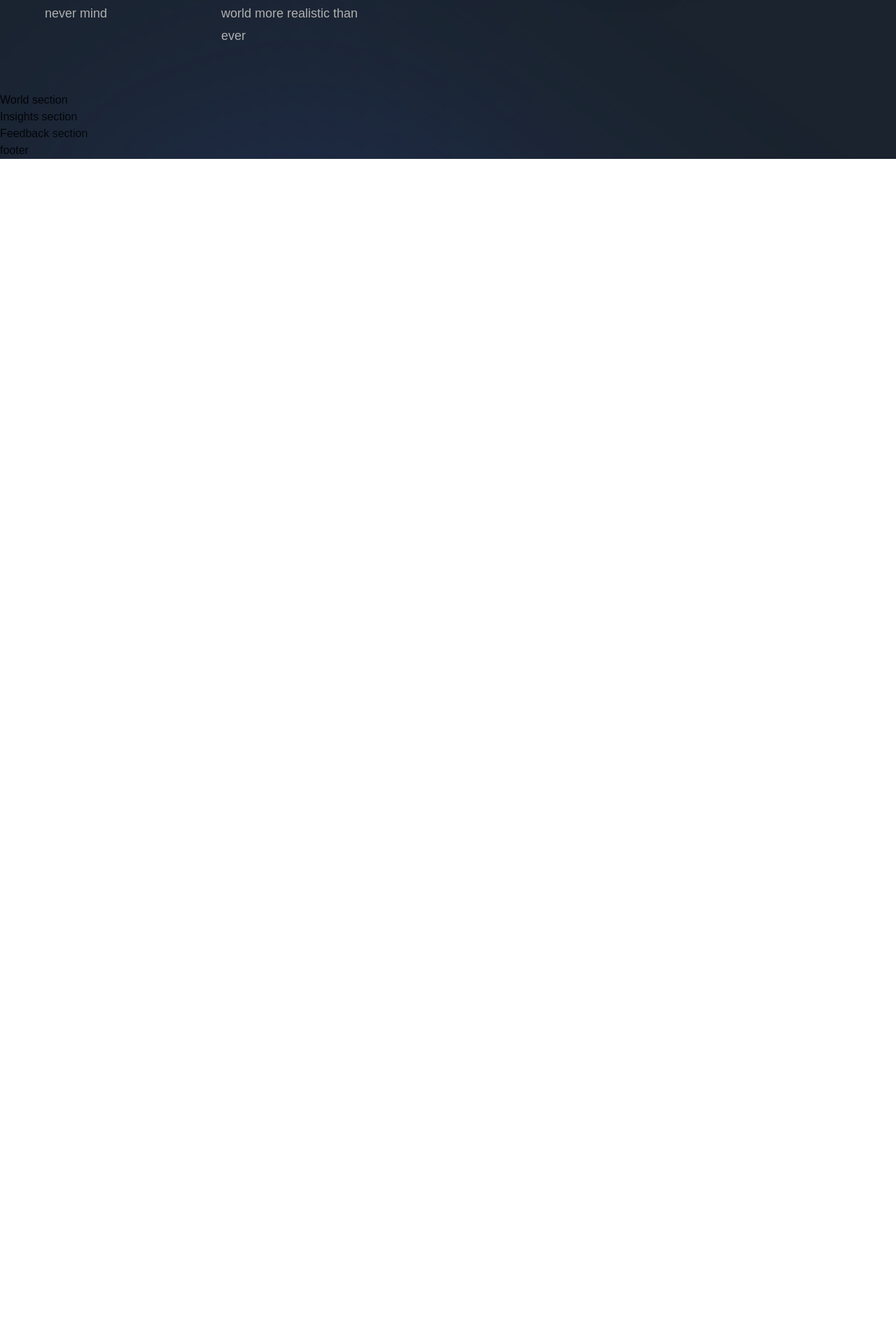
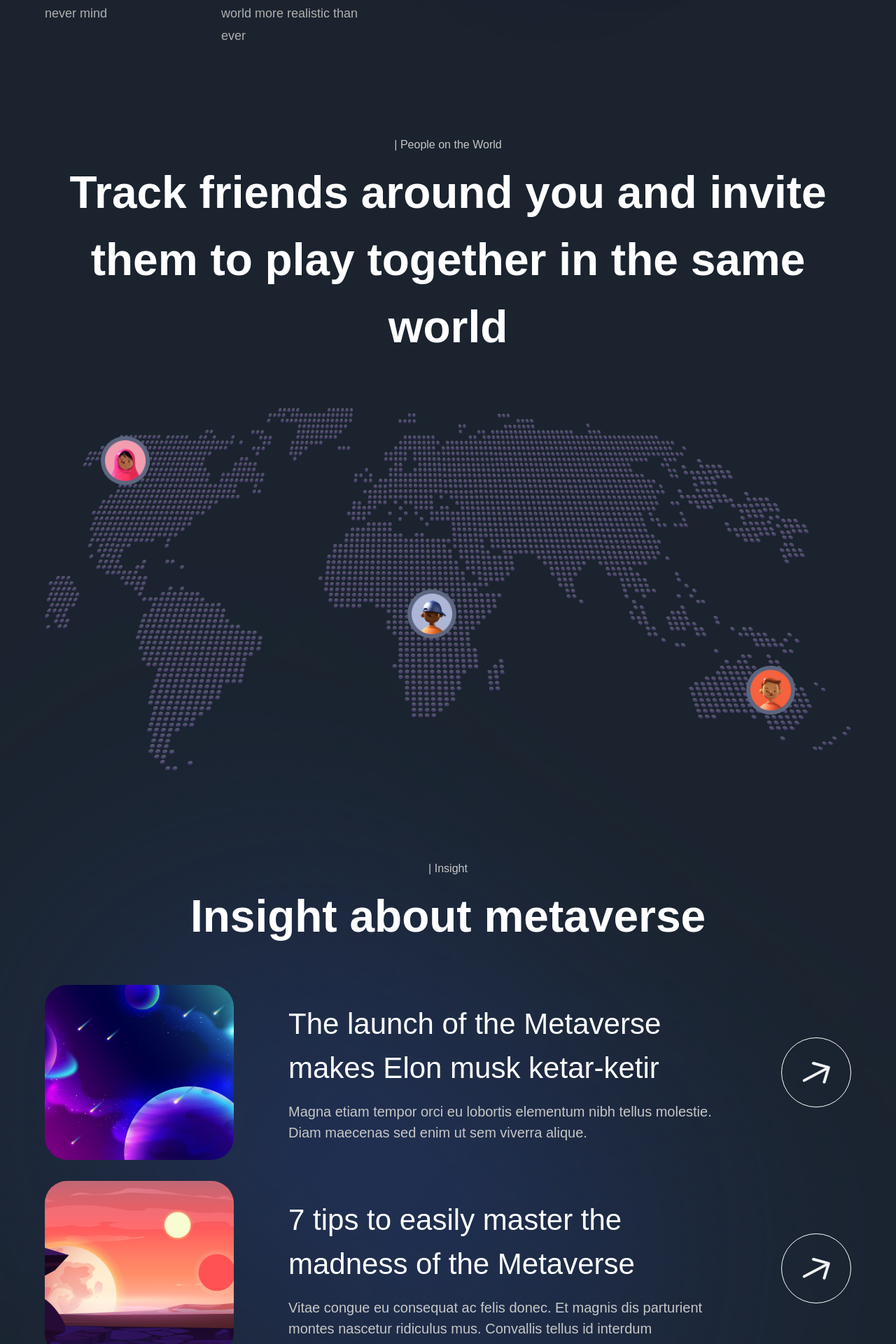
Before and after one commit to xml12333/reactJS, a Next.js app: page / in a window 1280 px wide. Shown: the part 4000-5920 px from the top of the page at 70% size. Before the commit the page ends 4227 px from the top, so only its background shows below. Built offline with nearby package versions, Linux system fonts and the light colour scheme; a web font is replaced by a local one.

Commit message:
add world and insights

```diff
--- a/components/InsightCard.jsx
+++ b/components/InsightCard.jsx
@@ -1,9 +1,35 @@
-'use client';
+"use client";
+import { motion } from "framer-motion";
+import { fadeIn } from "../utils/motion";
 
-const InsightCard = () => (
-  <div>
-    Insight Card
-  </div>
+const InsightCard = ({ imgUrl, title, subtitle, index }) => (
+  <motion.div
+    variants={fadeIn("up", "spring", index * 0.5, 1)}
+    className="flex md:flex-row flex-col gap-4"
+  >
+    <img
+      src={imgUrl}
+      alt="planet-01"
+      className="md:w-[270px] w-full h-[250px] rounded-[32px] object-cover"
+    />
+    <div className="w-full flex justify-between items-center">
+      <div className="flex-1 md:ml-[62px] flex flex-col max-w-[650px]">
+        <h4 className="font-normal lg:text-[42px] text-[26px] text-white">
+          {title}
+        </h4>
+        <p className="mt-[16px] font-normal lg:text-[20px] text-[14px] text-secondary-white">
+          {subtitle}
+        </p>
+      </div>
+      <div className="lg:flex hidden items-center justify-center w-[100px] h-[100px] rounded-full bg-transparent border-[1px] border-white">
+        <img
+          src="arrow.svg"
+          alt="arrow"
+          className="w-[40%] h-[40%] object-contain"
+        />
+      </div>
+    </div>
+  </motion.div>
 );
 
 export default InsightCard;
--- a/sections/Insights.jsx
+++ b/sections/Insights.jsx
@@ -1,8 +1,30 @@
-'use client';
+"use client";
+import { motion } from "framer-motion";
+import styles from "../styles";
+import { staggerContainer } from "../utils/motion";
+import { InsightCard, TitleText, TypingText } from "../components";
+import { insights } from "../constants";
 
 const Insights = () => (
-  <section>
-    Insights section
+  <section className={`${styles.paddings} relative z-10`}>
+    <motion.div
+      variants={staggerContainer}
+      initial="hidden"
+      whileInView="show"
+      viewport={{ once: "false", amount: 0.25 }}
+      className={`${styles.innerWidth} mx-auto flex flex-col `}
+    >
+      <TypingText title="| Insight" textStyles="text-center" />
+      <TitleText
+        title={<>Insight about metaverse</>}
+        textStyles="text-center"
+      />
+      <div className="mt-[50px] flex flex-col gap-[30px]">
+        {insights.map((insight, index) => (
+          <InsightCard key={`insight-${index}`} index={index + 1} {...insight} />
+        ))}
+      </div>
+    </motion.div>
   </section>
 );
 
--- a/sections/World.jsx
+++ b/sections/World.jsx
@@ -1,8 +1,43 @@
-'use client';
-
+"use client";
+import { motion } from "framer-motion";
+import styles from "../styles";
+import { staggerContainer, fadeIn } from "../utils/motion";
+import { TitleText, TypingText } from "../components";
 const World = () => (
-  <section>
-    World section
+  <section className={`${styles.paddings} relative z-10`}>
+    <motion.div
+      variants={staggerContainer}
+      initial="hidden"
+      whileInView="show"
+      viewport={{ once: "false", amount: 0.25 }}
+      className={`${styles.innerWidth} mx-auto flex flex-col `}
+    >
+      <TypingText title="| People on the World" textStyles="text-center" />
+      <TitleText
+        title={
+          <>
+            Track friends around you and invite them to play together in the
+            same world
+          </>
+        }
+        textStyles="text-center"
+      />
+      <motion.div
+        variants={fadeIn("up", "tween", 0.3, 1)}
+        className="relative mt-[68px] "
+      >
+        <img src="/map.png" alt="map" className="w-full h-full object-cover" />
+        <div className="absolute bottom-20 right-20 w-[70px] h-[70px] p-[6px] rounded-full bg-[#5d6680]">
+          <img src="people-01.png" alt="people" className="w-full h-full" />
+        </div>
+        <div className="absolute top-10 left-20 w-[70px] h-[70px] p-[6px] rounded-full bg-[#5d6680]">
+          <img src="people-02.png" alt="people" className="w-full h-full" />
+        </div>
+        <div className="absolute top-1/2 left-[45%] w-[70px] h-[70px] p-[6px] rounded-full bg-[#5d6680]">
+          <img src="people-03.png" alt="people" className="w-full h-full" />
+        </div>
+      </motion.div>
+    </motion.div>
   </section>
 );
 
```
